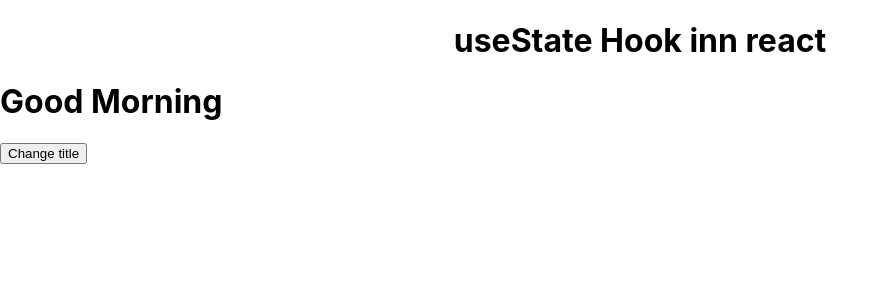
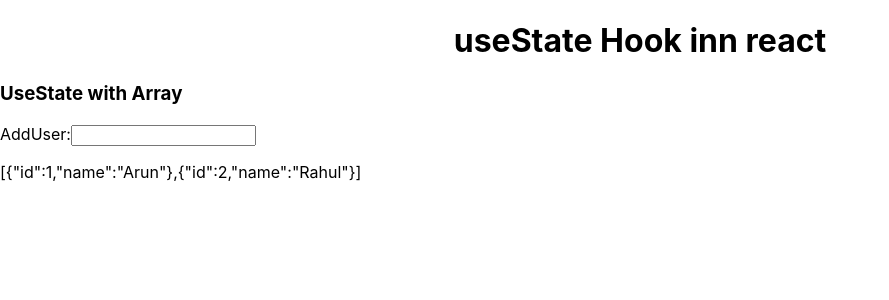
Before and after one commit to Arunarchitect/reacttutorialnisha, a React (Create React App) app: page / in a window 1280 px wide. Shown: the top 300 px of the page, without its empty margins (0-889 px from the left). Built offline with nearby package versions, Linux system fonts and the light colour scheme.

Commit message:
tried useState Hook

```diff
--- a/src/App.js
+++ b/src/App.js
@@ -1,7 +1,10 @@
 // import Link from './Link';
 import './App.css';
 // import User from './User';
-import Comment from './useState/Comment';
+// import Comment from './useState/Comment';
+// import Loading from './useState/Loading';
+// import UserForm from './useState/UserForm';
+import Users from './useState/Users';
 
 
 function App() {
@@ -10,7 +13,8 @@ function App() {
   return (
   <>
     <h1 style={{textAlign: 'center'}}>useState Hook inn react</h1>
-    <Comment />
+    <Users/>
+    {/* <Loading /> */}
     {/* <Link
       title="data1"
       content='Validate'
--- a/src/useState/Comment.js
+++ b/src/useState/Comment.js
@@ -2,6 +2,7 @@ import React,{useState} from 'react'
 
 function Comment () {
     const [title, handleTitle] = useState('Good Morning');
+
     // console.log(obj)
   return (
     <div>
--- /dev/null
+++ b/src/useState/Loading.js
@@ -0,0 +1,15 @@
+import React,{useState} from 'react'
+
+function Loading ()  {
+    const [isLoading, setLoading]= useState(true);
+
+  return (
+    <>
+        <h3>UseState Hook with Boolena type</h3>
+        <button onClick={() => setLoading((prevState)=> !prevState)}>Toggle Loading</button>
+        {isLoading ? <p>Loading...</p> : <h3>Data is in front of you</h3>}
+    </>
+  )
+}
+
+export default Loading
--- /dev/null
+++ b/src/useState/UserForm.js
@@ -0,0 +1,35 @@
+import React,{useState} from 'react'
+
+function UserForm ()  {
+    const initialObject = {
+        username:"",
+        password:"",
+    }
+    const [user, setUser] = useState(initialObject);
+
+    function handleChange(e){
+        setUser({
+            ...user,
+            [e.target.name]: e.target.value
+        })
+    }
+
+  return (
+    <>
+        <h3>UseState with Object type</h3>
+        <p>{JSON.stringify(user)}</p>
+        <form action="">
+            <label >UserName:
+                <input type='text' name='username' onChange={handleChange}/>
+            </label>
+            <br />
+            <br />
+            <label >Password:
+                <input type='text' name='password' onChange={handleChange} />
+            </label>
+        </form>
+    </>
+  )
+}
+
+export default UserForm
--- /dev/null
+++ b/src/useState/Users.js
@@ -0,0 +1,34 @@
+import React,{useState} from 'react'
+
+function Users ()  {
+  const usersList = [
+    {id:1, name:'Arun'},
+    {id:2, name: 'Rahul'},
+  ];
+
+  const [users, setUsers] = useState(usersList);
+  function updateUserList (newUser){
+    setUsers([
+      ...users,
+      {
+        id:users.length+1,
+        name: newUser,
+      }
+    ]);
+  }
+  return (
+    <>
+      <h3>UseState with Array</h3>
+      <form action="">
+        <label>
+          AddUser:
+          <input type="text" name='name' onBlur={(e) => updateUserList(e.target.value)} />
+        </label>
+      </form>
+      <p>{JSON.stringify(users)}</p>
+    </>
+
+  )
+}
+
+export default Users
```
